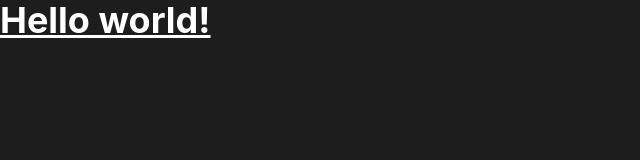
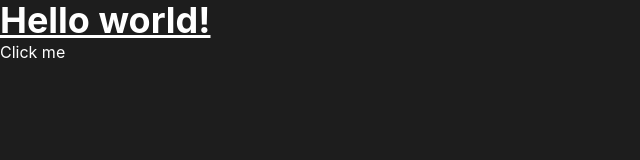
Before and after one commit to jelalalamy/travnav, a React (Create React App) app in the folder client/: page / in a window 1280 px wide. Shown: the top 160 px of the page, without its empty margins (0-640 px from the left). Built offline with nearby package versions, Linux system fonts and the light colour scheme.

Commit message:
Successful request from client to server

```diff
--- a/client/src/App.tsx
+++ b/client/src/App.tsx
@@ -1,8 +1,30 @@
-function App() {
+import { useState } from "react";
+
+const App = () => {
+  const [data, setData] = useState("");
+
+  const onClickHandler = async () => {
+    const cities = ["Toronto", "Scarborough", "Markham", "North York"];
+    const distances = [[0, 10, 15, 20],
+                    [10, 0, 35, 25],
+                    [15, 35, 0, 30],
+                    [20, 25, 30, 0]];
+
+    const res = await fetch('http://localhost:5000/hello');
+    const resData = await res.json();
+    console.log(resData)
+
+    setData("asdf");
+  };
+
   return (
-    <h1 className="text-4xl font-bold underline">
-      Hello world!
-    </h1>
+    <div>
+      <h1 className="text-4xl font-bold underline">
+        Hello world!
+      </h1>
+      <button onClick={onClickHandler}>Click me</button>
+      <h3>{data}</h3>
+    </div>
   );
 }
 
```
Also changed, not shown: 1 other file (tests, documents, lock files or other folders).
